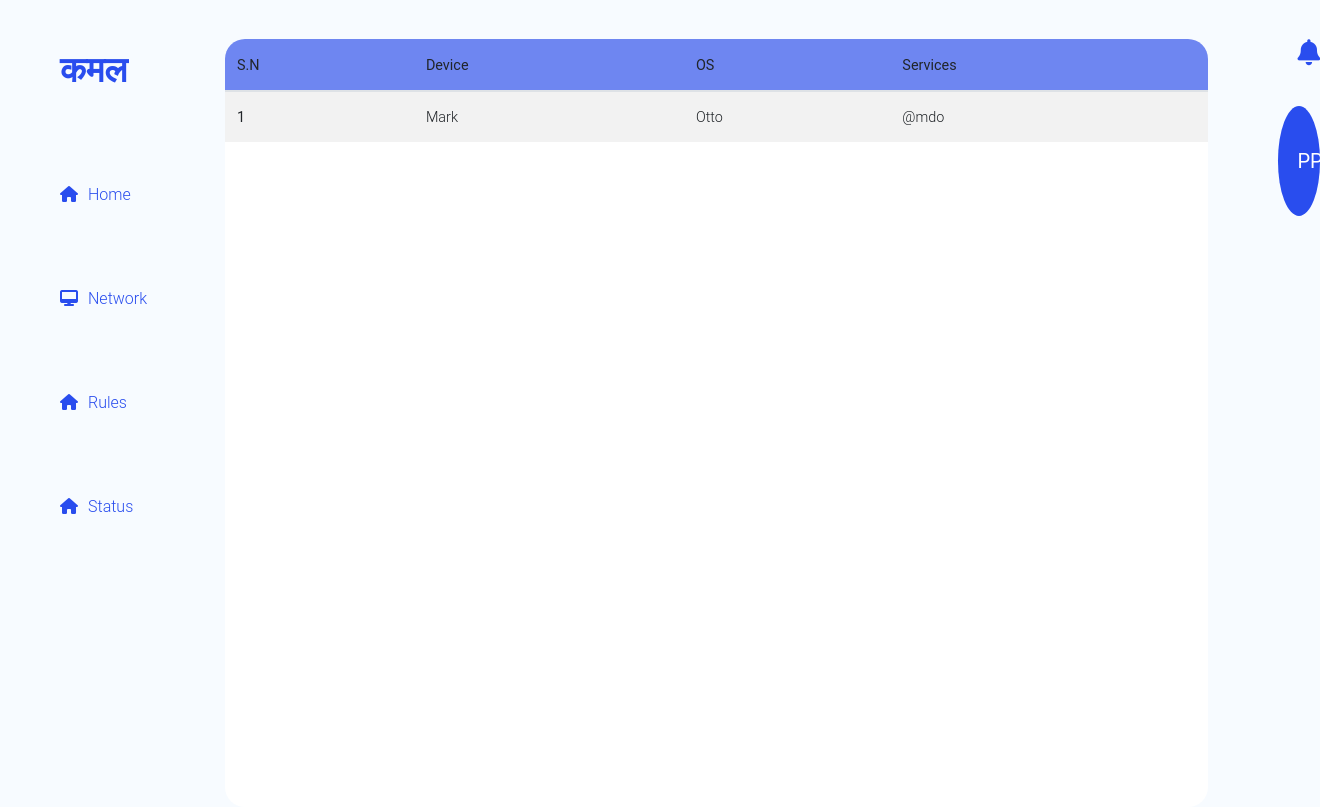
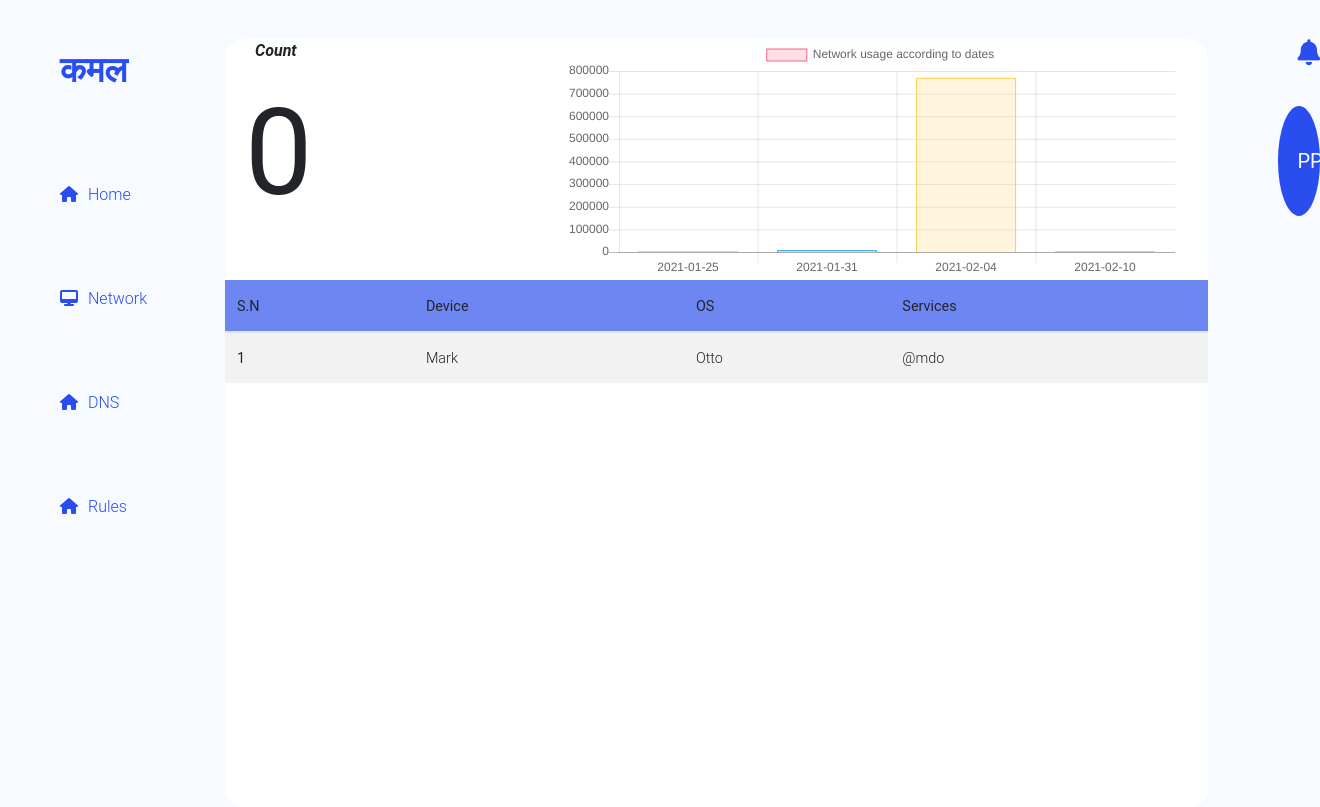
Before and after one commit to prayag-piya/Lotus, a Django app: page / in a window 1320 px wide. Run offline with Django 3.2, Linux system fonts and the light colour scheme; data comes from the database, SQL or seed files in the repository; both versions use the stored data as it was after the commit; some libraries are stand-ins or nearby versions.

Commit message:
Dic changes

```diff
--- a/kamal/petal/models.py
+++ b/kamal/petal/models.py
@@ -17,7 +17,7 @@ class packet(models.Model):
         ('dns', 'Domain Name Service'),
         ('uc', 'Uncatogoried'),
     )
-    date = models.DateTimeField()
+    date = models.DateTimeField(unique=True)
     transport = models.CharField(max_length=10)
     protocol = models.CharField(max_length=10, choices=CHOICES)
     conectionbytes = models.IntegerField()
--- a/kamal/petal/templates/petal/index.html
+++ b/kamal/petal/templates/petal/index.html
@@ -2,6 +2,15 @@
 {% block content %}
 <div class="col-lg-9">
     <div class="dashboard">
+        <div class="row">
+            <div class="col-lg-4">
+                <i style="margin-left: 30px; margin-top: 20px; font-weight: bold;">Count </i>
+                <p id='count' style='margin-left:20px; font-size: 120px; font-weight: bolder;'>0</p>
+            </div>
+            <div class="col-lg-8">
+                <canvas id="myChart" width="400" height="150"></canvas>
+            </div>
+        </div>
         <table class="table table-striped">
             <thead class="thead-primary">
                 <tr>
@@ -22,4 +31,68 @@
         </table>
     </div>
 </div>
+
+<script>
+    const str = "{{data}}"
+    const pkt = str.split(',');
+    const data = pkt.slice(0, pkt.length - 1);
+    const str1 = '{{dataset | safe}}'
+    const connection = JSON.parse(str1);
+    const byts = []
+    function sum(input) {
+
+        if (toString.call(input) !== "[object Array]")
+            return false;
+
+        var total = 0;
+        for (var i = 0; i < input.length; i++) {
+            if (isNaN(input[i])) {
+                continue;
+            }
+            total += Number(input[i]);
+        }
+        return total;
+    }
+    for (var key in connection) {
+        var total = sum(connection[key])
+        byts.push(total)
+    }
+    var ctx = document.getElementById('myChart');
+    var myChart = new Chart(ctx, {
+        type: 'bar',
+        data: {
+            labels: data,
+            datasets: [{
+                label: 'Network usage according to dates',
+                data: byts,
+                backgroundColor: [
+                    'rgba(255, 99, 132, 0.2)',
+                    'rgba(54, 162, 235, 0.2)',
+                    'rgba(255, 206, 86, 0.2)',
+                    'rgba(75, 192, 192, 0.2)',
+                    'rgba(153, 102, 255, 0.2)',
+                    'rgba(255, 159, 64, 0.2)'
+                ],
+                borderColor: [
+                    'rgba(255, 99, 132, 1)',
+                    'rgba(54, 162, 235, 1)',
+                    'rgba(255, 206, 86, 1)',
+                    'rgba(75, 192, 192, 1)',
+                    'rgba(153, 102, 255, 1)',
+                    'rgba(255, 159, 64, 1)'
+                ],
+                borderWidth: 1
+            }]
+        },
+        options: {
+            scales: {
+                yAxes: [{
+                    ticks: {
+                        beginAtZero: true
+                    }
+                }]
+            }
+        }
+    });
+</script>
 {% endblock %}
--- a/kamal/petal/templates/petal/navigation.html
+++ b/kamal/petal/templates/petal/navigation.html
@@ -3,7 +3,7 @@
         <li class="nav-link"><a class="navbar-brand" href="#">कमल</a></li>
         <li class="nav-link"><a href="#"><i class="fa fa-home" aria-hidden="true"></i>Home</li></a>
         <li class="nav-link"><a href="#"><i class="fa fa-desktop" aria-hidden="true"></i>Network</li></a>
+        <li class="nav-link"><a href="#"><i class="fa fa-home" aria-hidden="true"></i>DNS</li></a>
         <li class="nav-link"><a href="#"><i class="fa fa-home" aria-hidden="true"></i>Rules</li></a>
-        <li class="nav-link"><a href="#"><i class="fa fa-home" aria-hidden="true"></i>Status</li></a>
     </ul>
 </div>
--- a/kamal/petal/views.py
+++ b/kamal/petal/views.py
@@ -1,10 +1,30 @@
 from django.shortcuts import render
 from django.views.generic import *
+from .models import *
+import json
+from network.scanner import *
 # Create your views here.
 
 
 class index(View):
     template_name = "petal/index.html"
+    content = {}
 
     def get(self, request):
-        return render(request, self.template_name, {})
+        data = ''
+        dataset = {}
+        pkt = packet.objects.all()
+
+        for i in pkt:
+            dateT = str(i.date).split(' ')
+            if dateT[0] not in data:
+                data += dateT[0]+','
+            if dateT[0] not in dataset.keys():
+                dataset[dateT[0]] = [i.conectionbytes]
+            else:
+                dataset[dateT[0]].append(i.conectionbytes)
+
+        self.content['data'] = data
+        self.content['dataset'] = json.dumps(dataset)
+        print(json.dumps(dataset))
+        return render(request, self.template_name, self.content)
--- a/kamal/static/petal/js/script.js
+++ b/kamal/static/petal/js/script.js
@@ -0,0 +1,19 @@
+let url = 'http://127.0.0.1:8000/api/packet/packetview/'
+function countPacket(data) {
+    let count = document.getElementById('count');
+    count.innerHTML = data.length;
+}
+
+// function parsedata() {
+//     alert('parsing');
+//     fetch(url)
+//         .then(response => response.json())
+//         .then(data => countPacket(data));
+//     setTimeout(parsedata, 30000);
+// }
+
+// let timerId = setTimeout(parsedata(), 2000);
+
+fetch(url)
+    .then(response => response.json())
+    .then(data => countPacket(data));
```
Also changed, not shown: Engine/processer.py (deleted, +0 -72 lines), kamal/Engine/processer.py (added, +73 -0 lines), kamal/Engine/parser.py (renamed from Engine/parser.py), kamal/db.sqlite3, kamal/network/__init__.py (added), kamal/network/scanner.py (renamed from network/scanner.py), kamal/network/ssh.py (renamed from network/ssh.py), kamal/network/telnet.py (renamed from network/telnet.py), kamal/petal/migrations/0002_auto_20210210_0629.py (added), kamal/petal/utlis.py (added).
